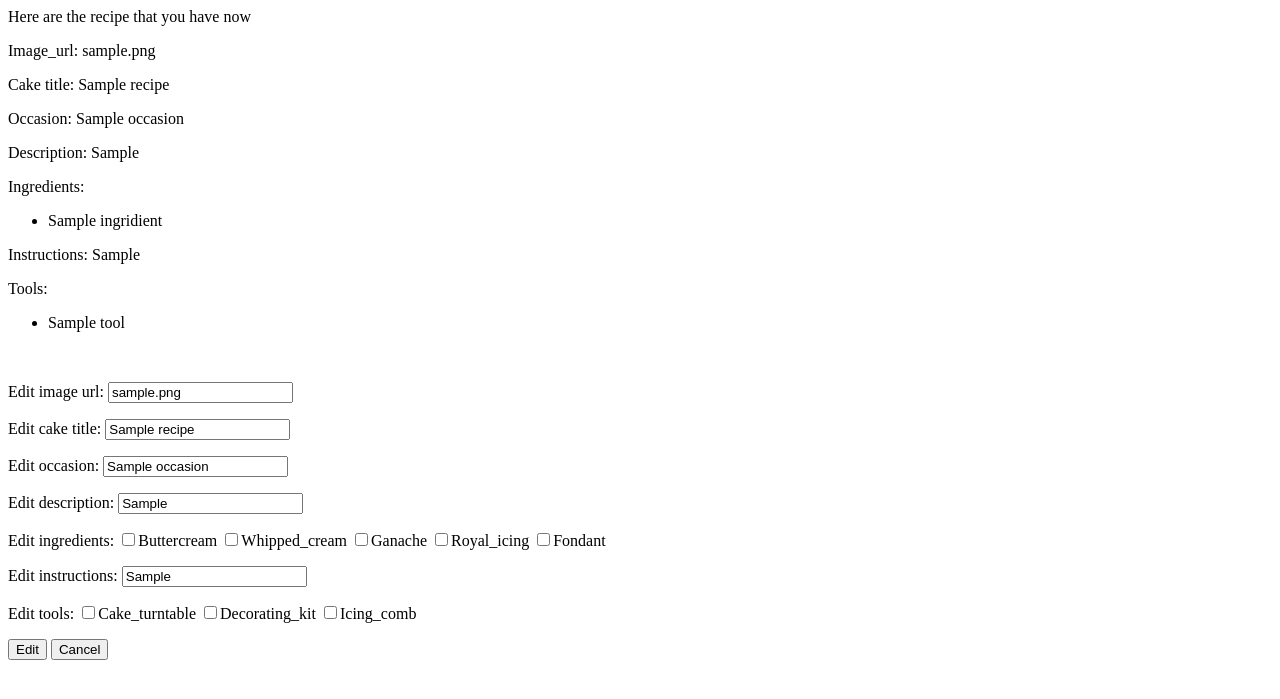
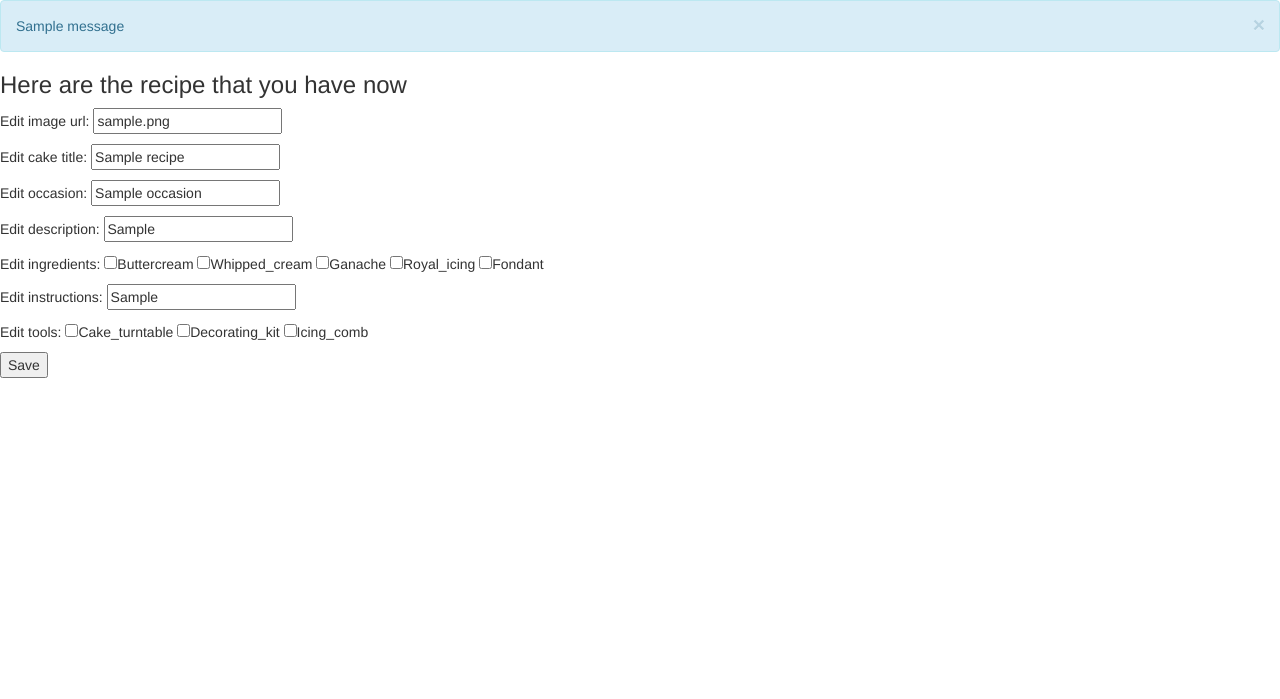
Before and after one commit to gmatinyan/project, a Flask app: page /edit_recipe/1 in a window 1280 px wide. Shown: the top 699 px of the page. Run offline with Flask 2, Linux system fonts and the light colour scheme; tables that the repository leaves empty hold one stand-in row (values such as "Sample post"); one stand-in notice (Sample message) is shown; some libraries are stand-ins or nearby versions.

Commit message:
Saving work MVP done

```diff
--- a/server.py
+++ b/server.py
@@ -68,11 +68,14 @@ def login_process():
 	if user:
 		if password == user.password:
 			session['logged_in_user'] = user.user_id
+			flash("Logged in")
 			return redirect("/user_profile/{}".format(user.user_id))
 		else:
+			flash("Login failed")
 			return redirect("/login")
 
 	else:
+		flash("You are not yet registered")
 		return redirect ("/register")
 
 
@@ -81,12 +84,13 @@ def login_process():
 def user_info(user_id):
 	"""Display user page."""
 
-	user = User.query.get(user_id)
-	recipes = Recipe.query.all()
-	#recipes = set(recipes)
+	if 'logged_in_user' in session:
+		user = User.query.get(user_id)
+		recipes = Recipe.query.all()
 
-	return render_template("user_profile.html", user=user, recipes=recipes)
-
+		return render_template("user_profile.html", user=user, recipes=recipes)
+	else:
+		return redirect('/')
 
 
 
@@ -114,10 +118,11 @@ def show_user_recipe(recipe_id):
 
 	tool_names = {edit_tool.tool.tname for edit_tool in edit_tools}
 
-	if edit_occasion:
-		return render_template("edit_recipe.html", edit=edit, edit_occasion=edit_occasion.occasion, ingridient_names=ingridient_names, tool_names=tool_names, edit_ingridients=edit_ingridients, edit_tools=edit_tools)
-	else:
-		return render_template("edit_recipe.html", edit=edit, edit_occasion=" ", edit_ingridients=edit_ingridients, edit_tools=edit_tools)
+
+	return render_template("edit_recipe.html", edit=edit, edit_occasion=edit_occasion.occasion,
+												   recipe_id=recipe_id, ingridient_names=ingridient_names,
+												   tool_names=tool_names, edit_ingridients=edit_ingridients,
+												   edit_tools=edit_tools)
 
 
 @app.route('/edit_recipe/<recipe_id>', methods=['POST'])
@@ -127,28 +132,26 @@ def edit_user_recipe(recipe_id):
 	user_id = session['logged_in_user']
 
 	form_img_url = request.form.get('img_url')
-	recipe_img = Recipe.query.filter_by(img_url='img_url').first()
+	recipe = Recipe.query.get(recipe_id)
 
-	if form_img_url != recipe_img.img_url:
-		recipe_img.img_url = form_img_url
+	if form_img_url != recipe.img_url:
+		recipe.img_url = form_img_url
 
 	form_title = request.form.get('title')
-	recipe_title = Recipe.query.filter_by(rname='title').first()
 
-	if form_title != recipe_title.rname:
-		recipe_title.rname = form_title
+	if form_title != recipe.rname:
+		recipe.rname = form_title
 
 	form_occasion = request.form.get('occasion').lower()
-	occasion = Occasion.query.filter_by(oname='occasion').first()
+	occasion = recipe.occasions[0]
 
 	if form_occasion != occasion.oname:
 		occasion.oname = form_occasion
 
 	form_description = request.form.get('description')
-	recipe_description = Recipe.query.filter_by(style='description').first()
 
-	if form_description != recipe_description.style:
-		recipe_description.style = form_description
+	if form_description != recipe.style:
+		recipe.style = form_description
 
 
 	form_ingridients = request.form.getlist('ingridients')
@@ -156,35 +159,60 @@ def edit_user_recipe(recipe_id):
 	ingridient_ids = []
 
 	for ingridient in form_ingridients:
-		ingridient_id = ingridient.query.filter_by(iname=ingridient).first()
+		ingridient_id = Ingridient.query.filter_by(iname=ingridient).first().ingridient_id
 		ingridient_ids.append(ingridient_id)
 
 	recipeingridients = RecipeIngridient.query.filter_by(recipe_id=recipe_id).all()
 
-	for recipeingredient_obj in recipeingredients:
+
+	for recipeingredient_obj in recipeingridients:
 		if  recipeingredient_obj.ingridient_id not in ingridient_ids:
 			db.session.delete(recipeingredient_obj)
 
+	recipeingridient_ids = []
+
+	for recipeingridient in recipeingridients:
+		recipeingridient_id = recipeingridient.ingridient_id
+		recipeingridient_ids.append(recipeingridient_id)
+
 	for ingridient_id in ingridient_ids:
-		if ingridient_id not in recipeingredients_obj:
-			db.session.add(recipeingredient_obj)
+		if ingridient_id not in recipeingridient_ids:
+			new_recipe_ingridient = RecipeIngridient(recipe_id=recipe_id, ingridient_id=ingridient_id)
+			db.session.add(new_recipe_ingridient)
 
 
-	#form_ings = get all checked ingredients from the form
-	#db_ings = get all recipieingredients.ingredients from the db
-	#for db_ing in db_ings:
-		#if ing.iname not in form_ings:
-			#delete recipeingredient from db
+	form_instructions = request.form.get('instructions')
 
-	#for form_ing in form_ings:
-		#if form_ing not in db_ings:
-			#add new recipeingredient to db
 
-	form_instructions = request.form.get('instructions')
-	recipe_instructions = Recipe.query.filter_by(ingridients=instructions).first()
+	if form_instructions != recipe.instructions:
+		recipe.instructions = form_instructions
 
-	if form_instructions != recipe_instructions.instructions:
-		recipe_instructions.instructions = form_instructions
+
+	form_tools = request.form.getlist('tools')
+
+	tool_ids = []
+
+	for tool in form_tools:
+		tool_id = Tool.query.filter_by(tname=tool).first().tool_id
+		tool_ids.append(tool_id)
+
+	recipetools = RecipeTool.query.filter_by(recipe_id=recipe_id).all()
+
+	for recipetool_obj in recipetools:
+		if recipetool_obj.tool_id not in tool_ids:
+			db.session.delete(recipetool_obj)
+
+	recipetool_ids = []
+
+	for recipetool in recipetools:
+		recipetool_id = recipetool.tool_id
+		recipetool_ids.append(recipetool_id)
+
+	for tool_id in tool_ids:
+		if tool_id not in recipetool_ids:
+			new_recipe_tool = RecipeTool(recipe_id=recipe_id, tool_id=tool_id)
+			db.session.add(new_recipe_tool)
+
 
 
 	db.session.commit()
@@ -200,6 +228,7 @@ def logout():
 	"""Log out user."""
 
 	session.clear()
+	flash("Logged out.")
 	return redirect('/')
 
 
@@ -227,8 +256,10 @@ def verify_user():
 		db.session.add(new_user)
 		db.session.commit()
 		session['logged_in_user'] = new_user.user_id
+		flash("Registerd.")
 		return redirect("/user_profile/{}".format(new_user.user_id))
 	else:
+		flash("Please log in, you've already had account.")
 		return redirect('/login')
 
 
@@ -241,6 +272,7 @@ def detaild_cake_view(recipe_id):
 
 
 	return render_template("cake_detail.html", recipe=recipe)
+
 
 @app.route('/add_new_recipe', methods=['GET'])
 def show_new_recipe_form():
--- a/templates/base.html
+++ b/templates/base.html
@@ -3,6 +3,19 @@
 <html>
 <head>
 	<title>Homepage</title>
+	<link rel="stylesheet" href="https://maxcdn.bootstrapcdn.com/bootstrap/3.3.7/css/bootstrap.min.css" integrity="sha384-BVYiiSIFeK1dGmJRAkycuHAHRg32OmUcww7on3RYdg4Va+PmSTsz/K68vbdEjh4u" crossorigin="anonymous">
+	<div>
+		{% with messages = get_flashed_messages() %}
+			{% if messages %}
+				{% for message in messages %}
+					<div class="alert alert-info alert-dismissible" role="alert">
+					<button type="button" class="close" data-dismiss="alert" area-label="Close"><span area-hidden="true">&times;</span></button>
+						{{ message }}
+					</div>
+				{% endfor %}
+			{% endif %}
+		{% endwith %}
+	</div>
 </head>
 <body>
 
--- a/templates/edit_recipe.html
+++ b/templates/edit_recipe.html
@@ -1,31 +1,8 @@
 {% extends 'base.html' %}
 {% block content %}
-<div> Here are the recipe that you have now
-<p>Image_url: {{ edit.img_url }}</p>
-<p>Cake title: {{ edit.rname }}</p>
-<p>Occasion: {{ edit_occasion.oname }}</p>
-<p>Description: {{ edit.style }}</p>
-<p>Ingredients:
-	{% for ingridient in edit_ingridients %}
-		<ul>
-			<li> {{ ingridient.ingridient.iname }}</li>
+<h3> Here are the recipe that you have now</h3>
 
-		</ul>
-	{% endfor %}
-</p>
-<p>Instructions: {{ edit.instructions }}</p>
-<p>Tools:
-	{% for tool in edit_tools %}
-		<ul>
-			<li>{{ tool.tool.tname }}</li>
-		</ul>
-	{% endfor %}
-</p> <br>
-
-
- </div>
-
-<form method='POST' action="/edit_recipe">
+<form method='POST' action="/edit_recipe/{{ recipe_id }}">
 	<p>Edit image url: <input type='text' name='img_url' value='{{ edit.img_url}}'></p>
 	<p>Edit cake title: <input type='text' name='title' value='{{ edit.rname }}'></p>
 	<p>Edit occasion: <input type='text' name='occasion' value='{{ edit_occasion.oname }}'></p>
@@ -41,11 +18,10 @@
 					<input type='checkbox' name='ingridients' value='fondant' {% if 'fondant' in ingridient_names %}
 					checked {%  endif %}>Fondant</p>
 	<p>Edit instructions: <input type='text' name='instructions' value='{{ edit.instructions }}'></p>
-	<p>Edit tools: <input type='checkbox' name='tool' value='cake_turntable' {% if 'cake_turntable' in tool_names %} checked {% endif %}>Cake_turntable
-			  <input type='checkbox' name='tool' value='decorating_kit' {% if 'decorating_kit' in tool_names %} checked {% endif %}>Decorating_kit
-			  <input type='checkbox' name='tool' value='icing_comb' {% if 'icing_comb' in tool_names %} checked {% endif %}>Icing_comb</p>
-	<input type='submit' value='Edit'>
-	<input type='submit' value='Cancel'>
+	<p>Edit tools: <input type='checkbox' name='tools' value='cake_turntable' {% if 'cake_turntable' in tool_names %} checked {% endif %}>Cake_turntable
+			  <input type='checkbox' name='tools' value='decorating_kit' {% if 'decorating_kit' in tool_names %} checked {% endif %}>Decorating_kit
+			  <input type='checkbox' name='tools' value='icing_comb' {% if 'icing_comb' in tool_names %} checked {% endif %}>Icing_comb</p>
+	<input type='submit' value='Save'>
 
 </form>
 
--- a/templates/user_profile.html
+++ b/templates/user_profile.html
@@ -9,7 +9,7 @@
    	</form>
     <span>{{ user.fname }}'s account</span>
     <a href="/user_recipes">{{ user.fname }}'s recipes</a>
-    <a href="/">LOG OUT</a>
+    <a href="/logout">LOG OUT</a>
 
 </div>
 
```
Also changed, not shown: model.py (+12 -0 lines), templates/cake_detail.html (+23 -5 lines), templates/login.html (+8 -4 lines), templates/register.html (+11 -5 lines).
